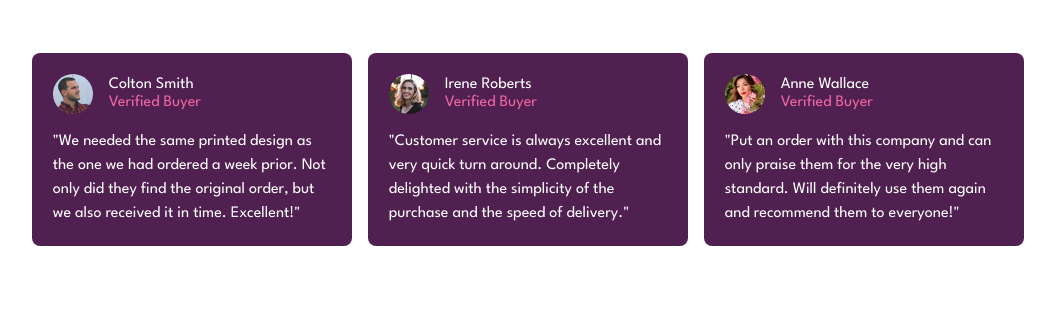
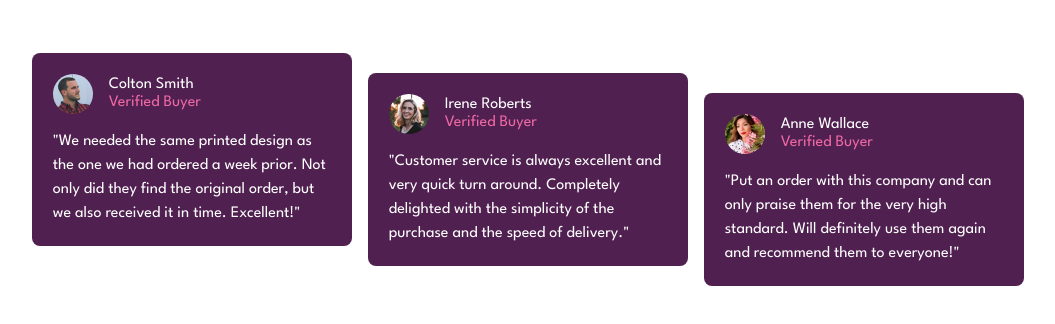
Before and after one commit to yuuricrz/projeto-socialproof, a plain HTML site: page index.html in a window 1280 px wide. Shown: the part 418-742 px from the top of the page, without its empty margins (104-1159 px from the left). Drawn offline with Linux system fonts and the light colour scheme.

Commit message:
Update style.css

```diff
--- a/style.css
+++ b/style.css
@@ -203,4 +203,12 @@
         display: flex;
         flex-direction: column;
     }
+    .irene{
+        position: relative;
+        top: 20px;
+    }
+    .anne{
+        position: relative;
+        top: 40px;
+    }
 }
```
